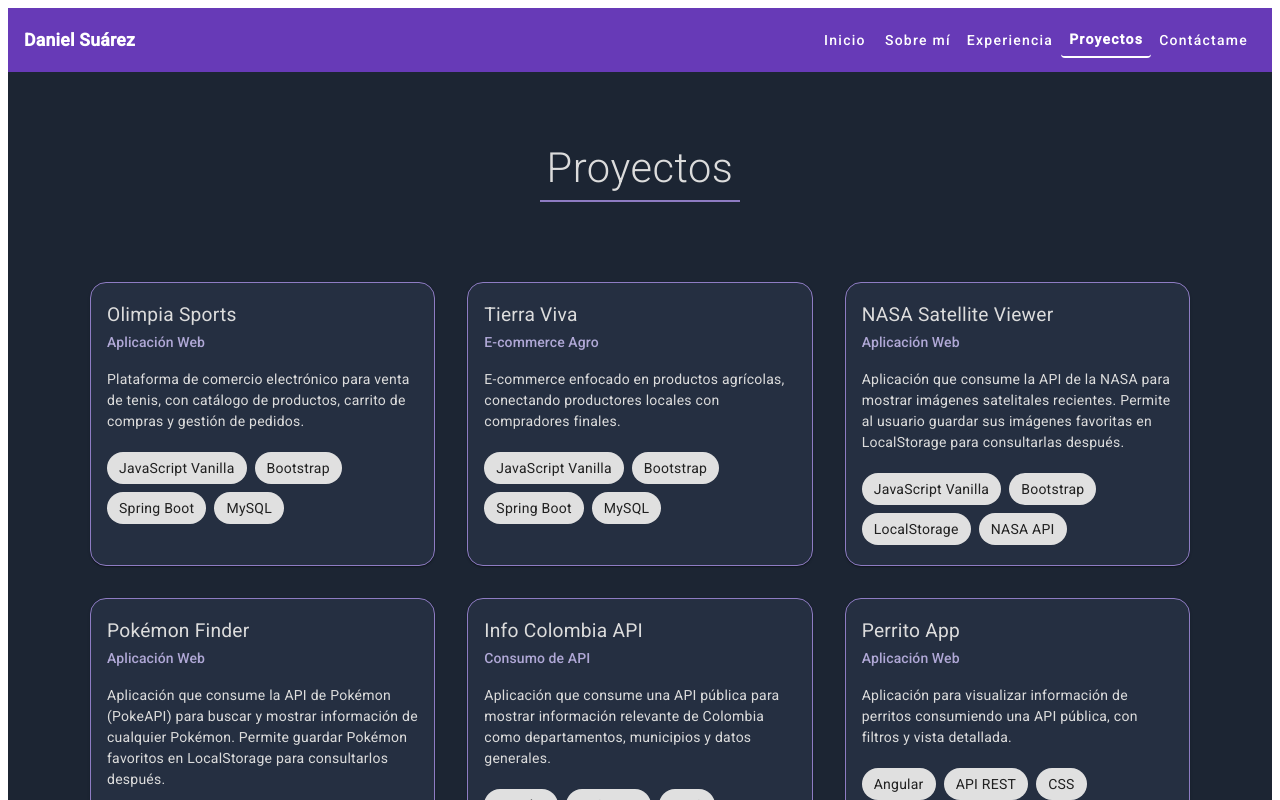
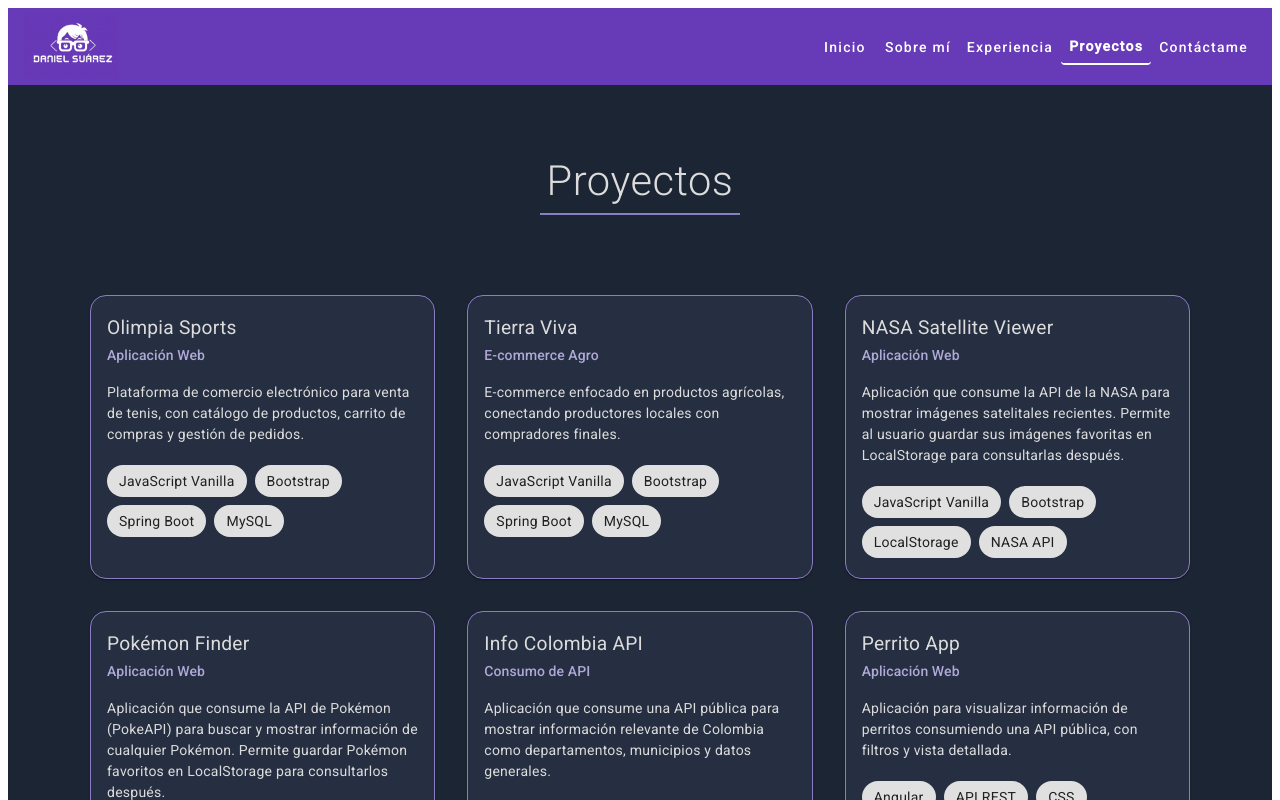
Before and after one commit to D4nf313/Mi-portafolio, an Angular app: page /portafolio-daniel-suarez-full-stack/projects in a window 1280 px wide. Shown: the top 800 px of the page. Built offline with nearby package versions, Linux system fonts and the light colour scheme.

Commit message:
Fix ajuste title sobre mi y add logo personal

```diff
--- a/src/app/core/layout/header/header.component.html
+++ b/src/app/core/layout/header/header.component.html
@@ -1,5 +1,11 @@
 <mat-toolbar color="primary" class="navbar">
-  <span class="logo">Daniel Suárez</span>
+<span class="logo">
+  <img
+    src="../../../../assets/logodf3.jpg"
+    alt="Logo"
+    class="logo-img"
+  >
+</span>
 
   <span class="spacer"></span>
 
--- a/src/app/core/layout/header/header.component.scss
+++ b/src/app/core/layout/header/header.component.scss
@@ -1,13 +1,18 @@
-
 .navbar {
   position: sticky;
   top: 0;
   z-index: 1000;
+  height:77px;
+
+.logo {
+  display: flex;
+  align-items: center;
 }
 
-    .logo {
-      font-weight: 600;
-      font-size: 1.1rem;
+.logo-img {
+  max-height: 69px;
+  width: auto;
+  object-fit: contain;
 }
 
 .spacer {
@@ -23,4 +28,9 @@
   .nav-links {
     display: none;
   }
+
+    .navbar {
+    height: 56px;
   }
+}
+}
--- a/src/app/pages/about/about.component.html
+++ b/src/app/pages/about/about.component.html
@@ -10,7 +10,7 @@
     </div>
 
     <div class="about-text">
-      <h3>¿Quién soy? 💬</h3>
+      <h2>¿Quién soy? 💬</h2>
       <p>
         Full Stack Developer con más de dos años de experiencia en el desarrollo
         de aplicaciones web usando Angular, Spring Boot y MySQL. He participado
```
Also changed, not shown: src/assets/logodf2.png (added), src/assets/logodf3.jpg (added). Lines whose indentation alone changed are shown as unchanged.
